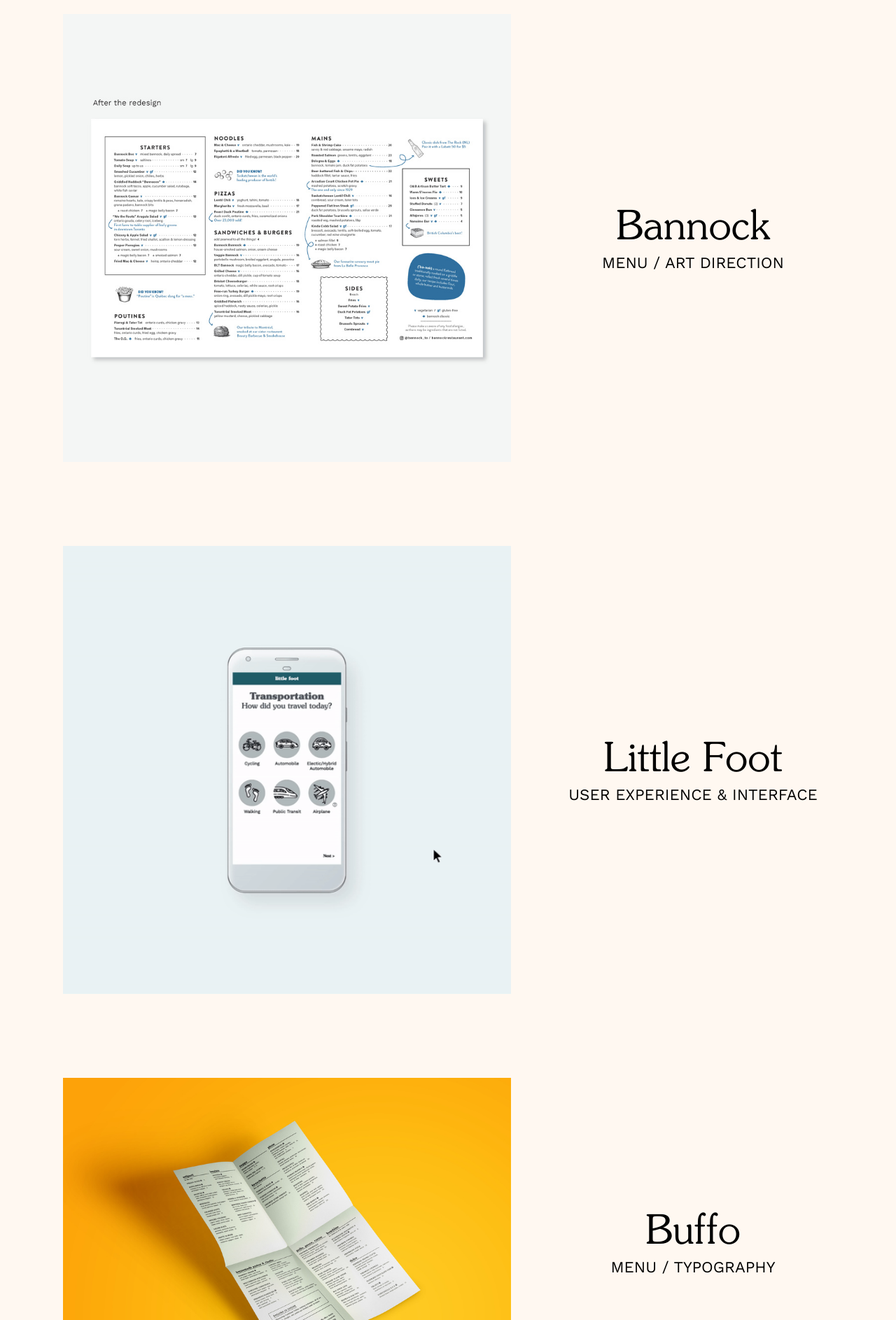
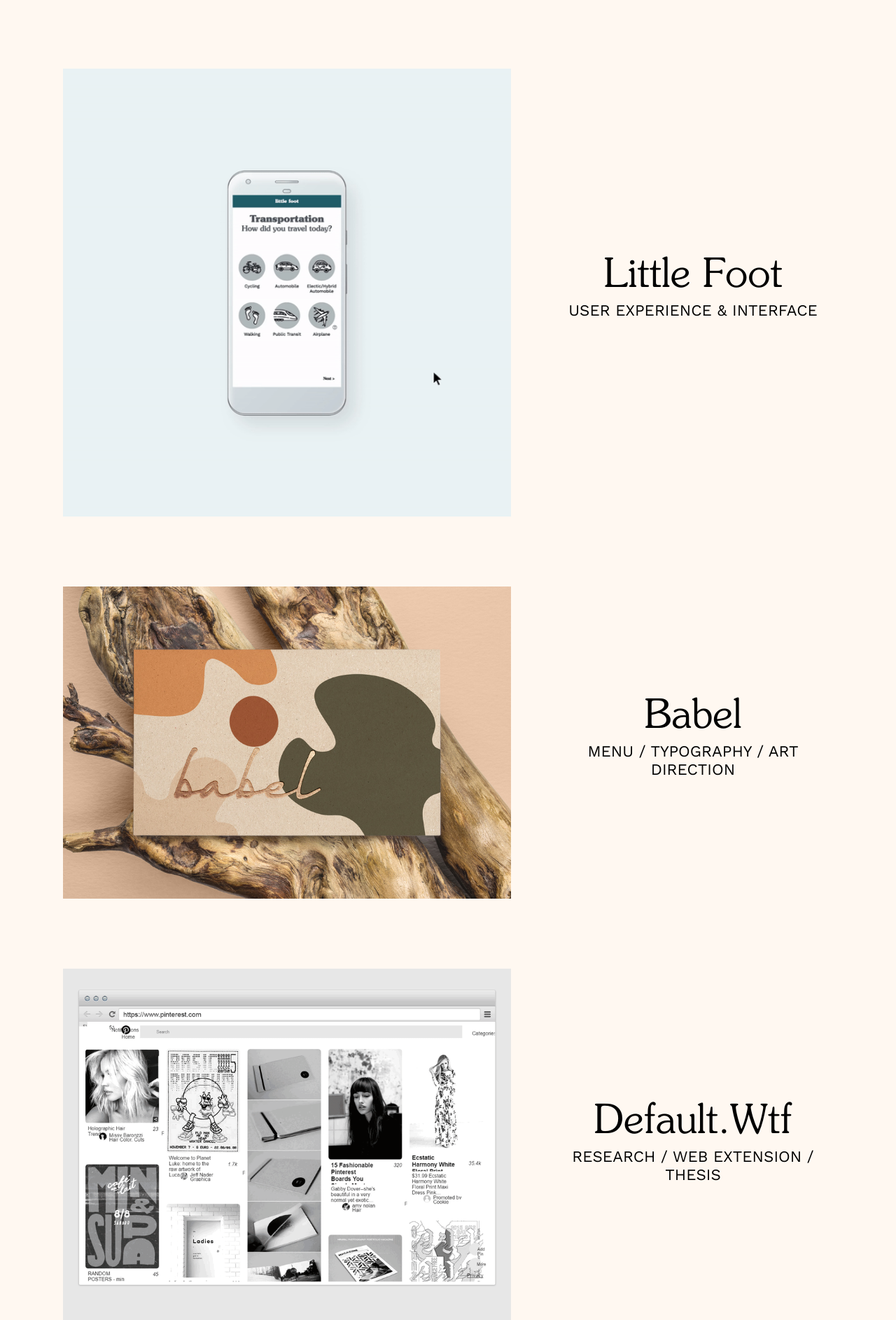
Before and after one commit to ArnoldDonPaul/portfolioJoanna, a React (Create React App) app: page / in a window 1280 px wide. Shown: the part 734-2620 px from the top of the page at 70% size. Built offline with nearby package versions, Linux system fonts and the light colour scheme.

Commit message:
layout complete with zoom in on pictures implemented

```diff
--- a/src/pages/Main.js
+++ b/src/pages/Main.js
@@ -9,10 +9,20 @@
 import canteenHero from '../assets/images/canteen/canteen-live-eat-1618.jpg'
 import defaultwtfHero from '../assets/images/default.wtf/Chrome-Browser.gif'
 import babelHero from '../assets/images/babel/babel-businesscard-mock.jpg'
+import seakuraHero from '../assets/images/seakura/Seakura-logo.jpg'
 
 class Main extends Component {
     state = {
-        infoExpanded: false
+        infoExpanded: false,
+
+        canteenZoomed: false,
+        littlefootZoomed: false,
+        babelZoomed: false,
+        defaultwtfZoomed: false,
+        buffoZoomed: false,
+        seakuraZoomed: false,
+        bannockZoomed: false,
+        arcadianZoomed: false
     }
     render() {
         const openInNewTab = (url) => {
@@ -51,10 +61,10 @@
                                             <a className="contactLink" href="mailto:hello@joanna.to">hello@joanna.to</a>
                                             <p>1 647 961 0759</p>
                                             <p className="contactLink" onClick={() => { openInNewTab('https://www.linkedin.com/in/joannagutowska/') }}>LinkedIn</p>
-                                            <p className="contactLink" onClick={() => { openInNewTab('https://www.linkedin.com/in/joannagutowska/') }}>Instagram</p>
+                                            <p className="contactLink" onClick={() => { openInNewTab('https://www.instagram.com/anotherjoanna/') }}>Instagram</p>
                                         </div>
                                         <div className="navBar__contactBox--tabletDesktop">
-                                            <p><span className="textBold">Contact:</span> <a className="contactLink" href="mailto:hello@joanna.to">hello@joanna.to</a> / 1 647 961 0759 / <span className="contactLink" onClick={() => { openInNewTab('https://www.linkedin.com/in/joannagutowska/') }}>LinkedIn</span> / <span className="contactLink" onClick={() => { openInNewTab('https://www.linkedin.com/in/joannagutowska/') }}>Instagram</span></p>
+                                            <p><span className="textBold">Contact:</span> <a className="contactLink" href="mailto:hello@joanna.to">hello@joanna.to</a> / 1 647 961 0759 / <span className="contactLink" onClick={() => { openInNewTab('https://www.linkedin.com/in/joannagutowska/') }}>LinkedIn</span> / <span className="contactLink" onClick={() => { openInNewTab('https://www.instagram.com/anotherjoanna/') }}>Instagram</span></p>
                                         </div>
                                     </div>
                                 </div>
@@ -65,70 +75,202 @@
 
                 <section>
 
+                    {/* Canteen */}
+                    {
+                        this.state.canteenZoomed === false && (
+                            <div className="projectBox">
+                                <div className="projectBox__textBox">
+                                    <h1 className="projectBox__title">canteen</h1>
+                                    <h2 className="projectBox__subtitle">menu / typography / art direction</h2>
+                                </div>
+                                <img className="projectBox__image" src={canteenHero} alt="canteen" onClick={() => this.setState({ canteenZoomed: true })}></img>
+                            </div>
+                        )
+                    }
+                    {
+                        this.state.canteenZoomed === true && (
+                            <>
+                                <div className="projectBox__textBox--mobile">
+                                    <h1 className="projectBox__title">canteen</h1>
+                                    <h2 className="projectBox__subtitle">menu / typography / art direction</h2>
+                                </div>
+                                <img className="projectBox__image--zoomed" src={canteenHero} alt="canteen" onClick={() => this.setState({ canteenZoomed: false })}></img>
+                            </>
+                        )
+                    }
+
+                    {/* Little Foot */}
+                    {
+                        this.state.littlefootZoomed === false && (
+                            <div className="projectBox">
+                                <div className="projectBox__textBox">
+                                    <h1 className="projectBox__title">little foot</h1>
+                                    <h2 className="projectBox__subtitle">user experience & interface</h2>
+                                </div>
+                                <img className="projectBox__image" src={littlefootHero} alt="little foot" onClick={() => this.setState({ littlefootZoomed: true })}></img>
+                            </div>
+                        )
+                    }
+                    {
+                        this.state.littlefootZoomed === true && (
+                            <>
+                                <div className="projectBox__textBox--mobile">
+                                    <h1 className="projectBox__title">little foot</h1>
+                                    <h2 className="projectBox__subtitle">user experience & interface</h2>
+                                </div>
+                                <img className="projectBox__image--zoomed" src={littlefootHero} alt="little foot" onClick={() => this.setState({ littlefootZoomed: false })}></img>
+                            </>
+                        )
+                    }
+
+                    {/* Babel */}
+                    {
+                        this.state.babelZoomed === false && (
+                            <div className="projectBox">
+                                <div className="projectBox__textBox">
+                                    <h1 className="projectBox__title">babel</h1>
+                                    <h2 className="projectBox__subtitle">menu / typography / art direction</h2>
+                                </div>
+                                <img className="projectBox__image" src={babelHero} alt="babel" onClick={() => this.setState({ babelZoomed: true })}></img>
+                            </div>
+                        )
+                    }
+                    {
+                        this.state.babelZoomed === true && (
+                            <>
+                                <div className="projectBox__textBox--mobile">
+                                    <h1 className="projectBox__title">babel</h1>
+                                    <h2 className="projectBox__subtitle">menu / typography / art direction</h2>
+                                </div>
+                                <img className="projectBox__image--zoomed" src={babelHero} alt="babel" onClick={() => this.setState({ babelZoomed: false })}></img>
+                            </>
+                        )
+                    }
+
+                    {/* Default.wtf */}
+                    {
+                        this.state.defaultwtfZoomed === false && (
+                            <div className="projectBox">
+                                <div className="projectBox__textBox">
+                                    <h1 className="projectBox__title">default.wtf</h1>
+                                    <h2 className="projectBox__subtitle">research / web extension / thesis</h2>
+                                </div>
+                                <img className="projectBox__image" src={defaultwtfHero} alt="default.wtf" onClick={() => this.setState({ defaultwtfZoomed: true })}></img>
+                            </div>
+                        )
+                    }
+                    {
+                        this.state.defaultwtfZoomed === true && (
+                            <>
+                                <div className="projectBox__textBox--mobile">
+                                    <h1 className="projectBox__title">default.wtf</h1>
+                                    <h2 className="projectBox__subtitle">research / web extension / thesis</h2>
+                                </div>
+                                <img className="projectBox__image--zoomed" src={defaultwtfHero} alt="default.wtf" onClick={() => this.setState({ defaultwtfZoomed: false })}></img>
+                            </>
+                        )
+                    }
+
+                    {/* Buffo */}
+                    {
+                        this.state.buffoZoomed === false && (
+                            <div className="projectBox">
+                                <div className="projectBox__textBox">
+                                    <h1 className="projectBox__title">buffo</h1>
+                                    <h2 className="projectBox__subtitle">menu / typography</h2>
+                                </div>
+                                <img className="projectBox__image" src={buffoHero} alt="buffo" onClick={() => this.setState({ buffoZoomed: true })}></img>
+                            </div>
+                        )
+                    }
+                    {
+                        this.state.buffoZoomed === true && (
+                            <>
+                                <div className="projectBox__textBox--mobile">
+                                    <h1 className="projectBox__title">buffo</h1>
+                                    <h2 className="projectBox__subtitle">menu / typography</h2>
+                                </div>
+                                <img className="projectBox__image--zoomed" src={buffoHero} alt="buffo" onClick={() => this.setState({ buffoZoomed: false })}></img>
+                            </>
+                        )
+                    }
+
+                    {/* Seakura */}
+                    {
+                        this.state.seakuraZoomed === false && (
+                            <div className="projectBox">
+                                <div className="projectBox__textBox">
+                                    <h1 className="projectBox__title">seakura</h1>
+                                    <h2 className="projectBox__subtitle">branding</h2>
+                                </div>
+                                <img className="projectBox__image" src={seakuraHero} alt="seakura" onClick={() => this.setState({ seakuraZoomed: true })}></img>
+                            </div>
+                        )
+                    }
+                    {
+                        this.state.seakuraZoomed === true && (
+                            <>
+                                <div className="projectBox__textBox--mobile">
+                                    <h1 className="projectBox__title">seakura</h1>
+                                    <h2 className="projectBox__subtitle">branding</h2>
+                                </div>
+                                <img className="projectBox__image--zoomed" src={seakuraHero} alt="seakura" onClick={() => this.setState({ seakuraZoomed: false })}></img>
+                            </>
+                        )
+                    }
+
+
+                    {/* Bannock */}
+                    {
+                        this.state.bannockZoomed === false && (
+                            <div className="projectBox">
+                                <div className="projectBox__textBox">
+                                    <h1 className="projectBox__title">bannock</h1>
+                                    <h2 className="projectBox__subtitle">menu / art direction</h2>
+                                </div>
+                                <img className="projectBox__image" src={bannockHero} alt="bannock" onClick={() => this.setState({ bannockZoomed: true })}></img>
+                            </div>
+                        )
+                    }
+                    {
+                        this.state.bannockZoomed === true && (
+                            <>
+                                <div className="projectBox__textBox--mobile">
+                                    <h1 className="projectBox__title">bannock</h1>
+                                    <h2 className="projectBox__subtitle">menu / art direction</h2>
+                                </div>
+                                <img className="projectBox__image--zoomed" src={bannockHero} alt="bannock" onClick={() => this.setState({ bannockZoomed: false })}></img>
+                            </>
+                        )
+                    }
+
                     {/* Arcadian */}
+                    {
+                        this.state.arcadianZoomed === false && (
                             <div className="projectBox">
                                 <div className="projectBox__textBox">
                                     <h1 className="projectBox__title">arcadian</h1>
                                     <h2 className="projectBox__subtitle">menu / art direction</h2>
                                 </div>
-                        <img className="projectBox__image" src={arcadianHero} alt="arcadian"></img>
+                                <img className="projectBox__image" src={arcadianHero} alt="arcadian" onClick={() => this.setState({ arcadianZoomed: true })}></img>
                             </div>
-
-                    {/* Bannock */}
-                    <div className="projectBox">
-                        <div className="projectBox__textBox">
-                            <h1 className="projectBox__title">bannock</h1>
+                        )
+                    }
+                    {
+                        this.state.arcadianZoomed === true && (
+                            <>
+                                <div className="projectBox__textBox--mobile">
+                                    <h1 className="projectBox__title">arcadian</h1>
                                     <h2 className="projectBox__subtitle">menu / art direction</h2>
                                 </div>
-                        <img className="projectBox__image" src={bannockHero} alt="bannock"></img>
-                    </div>
-
-                    {/* Little Foot */}
-                    <div className="projectBox">
-                        <div className="projectBox__textBox">
-                            <h1 className="projectBox__title">little foot</h1>
-                            <h2 className="projectBox__subtitle">user experience & interface</h2>
-                        </div>
-                        <img className="projectBox__image" src={littlefootHero} alt="little foot"></img>
-                    </div>
-
-                    {/* Buffo */}
-                    <div className="projectBox">
-                        <div className="projectBox__textBox">
-                            <h1 className="projectBox__title">buffo</h1>
-                            <h2 className="projectBox__subtitle">menu / typography</h2>
-                        </div>
-                        <img className="projectBox__image" src={buffoHero} alt="buffo"></img>
-                    </div>
-
-                    {/* Canteen */}
-                    <div className="projectBox">
-                        <div className="projectBox__textBox">
-                            <h1 className="projectBox__title">canteen</h1>
-                            <h2 className="projectBox__subtitle">menu / typography / art direction</h2>
-                        </div>
-                        <img className="projectBox__image" src={canteenHero} alt="canteen"></img>
-                    </div>
-
-                    {/* Default.wtf */}
-                    <div className="projectBox">
-                        <div className="projectBox__textBox">
-                            <h1 className="projectBox__title">default.wtf</h1>
-                            <h2 className="projectBox__subtitle">research / web extension / thesis</h2>
-                        </div>
-                        <img className="projectBox__image" src={defaultwtfHero} alt="default.wtf"></img>
-                    </div>
-
-                    {/* Babel */}
-                    <div className="projectBox">
-                        <div className="projectBox__textBox">
-                            <h1 className="projectBox__title">babel</h1>
-                            <h2 className="projectBox__subtitle">menu / typography / art direction</h2>
-                        </div>
-                        <img className="projectBox__image" src={babelHero} alt="babel"></img>
-                    </div>
-
+                                <img className="projectBox__image--zoomed" src={arcadianHero} alt="arcadian" onClick={() => this.setState({ arcadianZoomed: false })}></img>
+                            </>
+                        )
+                    }
                 </section>
+                <footer>
+                    <p className="creator" onClick={() => { openInNewTab('https://www.donpaul.dev') }}>This website was made with <span role="img" aria-label="love">❤️</span> by Arnold Don Paul</p>
+                </footer>
             </>
         );
     }
--- a/src/styles/styles.css
+++ b/src/styles/styles.css
@@ -72,7 +72,7 @@
 }
 
 .navBar__info:hover {
-  color: grey;
+  opacity: 0.5;
   cursor: pointer;
 }
 
@@ -174,6 +174,11 @@
   margin: 0 10px;
 }
 
+.projectBox__textBox--mobile {
+  text-align: center;
+  margin: 20px auto;
+}
+
 .projectBox__title {
   text-transform: capitalize;
   font-family: 'itcSouvenirLight', sans-serif;
@@ -196,7 +201,11 @@
 .projectBox__image {
   width: 100%;
   height: auto;
-  margin: 20px auto;
+  margin: 20px auto 0;
+}
+
+.projectBox__image--zoomed {
+  width: 100%;
 }
 
 @media screen and (min-width: 768px) {
@@ -225,12 +234,21 @@
     width: 40%;
     margin-left: auto;
     margin-right: 50px;
+    cursor: -webkit-zoom-in;
+    cursor: zoom-in;
+  }
+  .projectBox__image--zoomed {
+    cursor: -webkit-zoom-out;
+    cursor: zoom-out;
   }
   .projectBox__textBox {
     margin-right: auto;
     width: -webkit-fit-content;
     width: -moz-fit-content;
     width: fit-content;
+  }
+  .projectBox__textBox--mobile {
+    display: none;
   }
 }
 
@@ -255,6 +273,17 @@
 .projectBox:hover {
   opacity: 0.5;
   z-index: 0;
+}
+
+.creator {
+  margin: 0 auto 15px;
+  font-size: 10px;
+  text-align: center;
+}
+
+.creator:hover {
+  opacity: .75;
+  cursor: pointer;
 }
 
 @-webkit-keyframes growDown {
--- a/src/styles/styles.scss
+++ b/src/styles/styles.scss
@@ -44,7 +44,7 @@
         margin: 0 auto 30px;
     }
     &__info:hover {
-        color: grey;
+        opacity: 0.5;
         cursor: pointer;
     }
     &__dropDown {
@@ -129,6 +129,10 @@
     margin: 50px auto;
     &__textBox {
         margin: 0 10px;
+        &--mobile {
+            text-align: center;
+            margin: 20px auto;
+        }
     }
     &__title {
         text-transform: capitalize;
@@ -148,7 +152,10 @@
     &__image {
         width: 100%;
         height: auto;
-        margin: 20px auto;
+        margin: 20px auto 0;
+        &--zoomed {
+            width: 100%;
+        }
     }
     @include tablet {
         display: flex;
@@ -166,10 +173,17 @@
             width: 40%;
             margin-left: auto;
             margin-right: 50px;
+            cursor: zoom-in;
+            &--zoomed {
+                cursor: zoom-out;
+            }
         }
         &__textBox {
             margin-right: auto;
             width: fit-content;
+            &--mobile {
+                display: none;
+            }
         }
     }
     @include desktop {
@@ -192,6 +206,21 @@
     z-index: 0;
 }
 
+//Footer
+
+.creator {
+    margin: 0 auto 15px;
+    font-size: 10px;
+    text-align: center;
+}
+
+.creator:hover {
+    opacity: .75;
+    cursor: pointer;
+}
+
+//Animation
+
 @keyframes growDown {
     0% {
       transform: scaleY(0);
@@ -206,6 +235,8 @@
     }
   }
 
+  //Highlight color
+
   ::-moz-selection{
     background: #f89856;
   }
```
Also changed, not shown: src/assets/images/seakura/Seakura-logo.jpg (added), 1 other file (tests, documents, lock files or other folders). Lines whose indentation alone changed are shown as unchanged.
